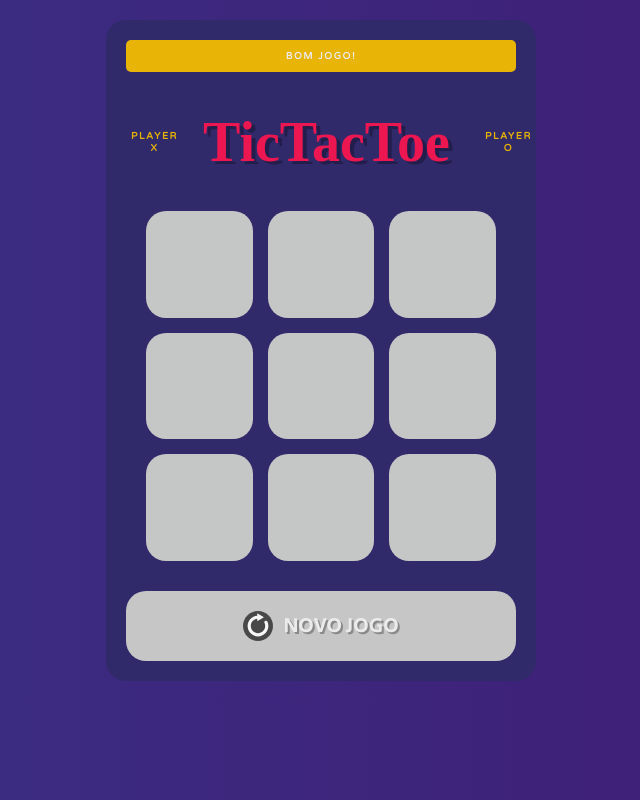
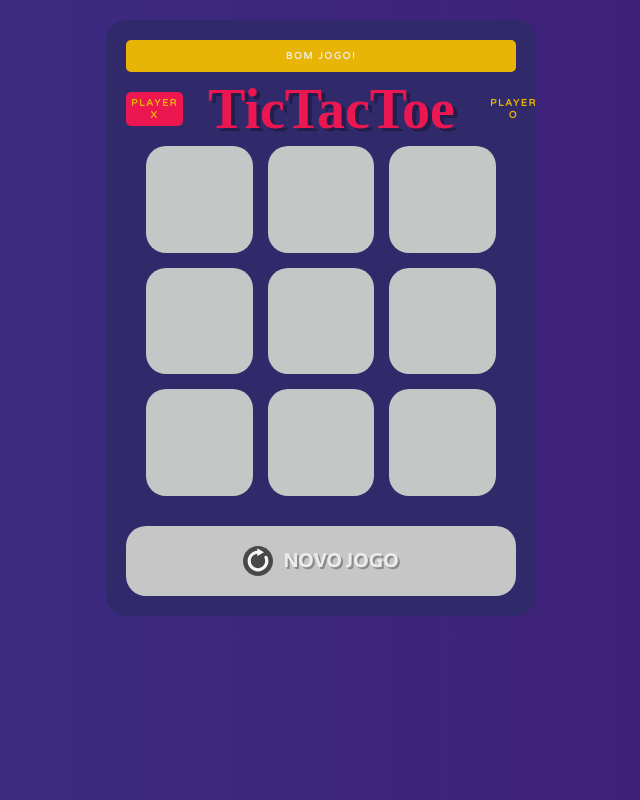
Before and after one commit to laripeanuts/react-ts-tic-tac-toe, a React (Create React App) app: page / in a window 1280 px wide. Shown: the whole page, without its empty margins (319-959 px from the left). Built offline with nearby package versions, Linux system fonts and the light colour scheme; a web font is replaced by a local one.

Commit message:
texts corrections

```diff
--- a/src/Components/Header/Header.css
+++ b/src/Components/Header/Header.css
@@ -15,5 +15,6 @@
   text-align: center;
   color: var(--pink);
   text-shadow: 4px 3px 0 rgba(0, 0, 0, 0.3);
+  margin: 5px;
   margin-right: 10px;
 }
--- a/src/Components/Header/Turn/Turn.css
+++ b/src/Components/Header/Turn/Turn.css
@@ -8,7 +8,7 @@
   padding: 0;
   margin: 0;
   padding: 5px;
-}f
+}
 
 .playerActive {
   background: var(--pink);
```
